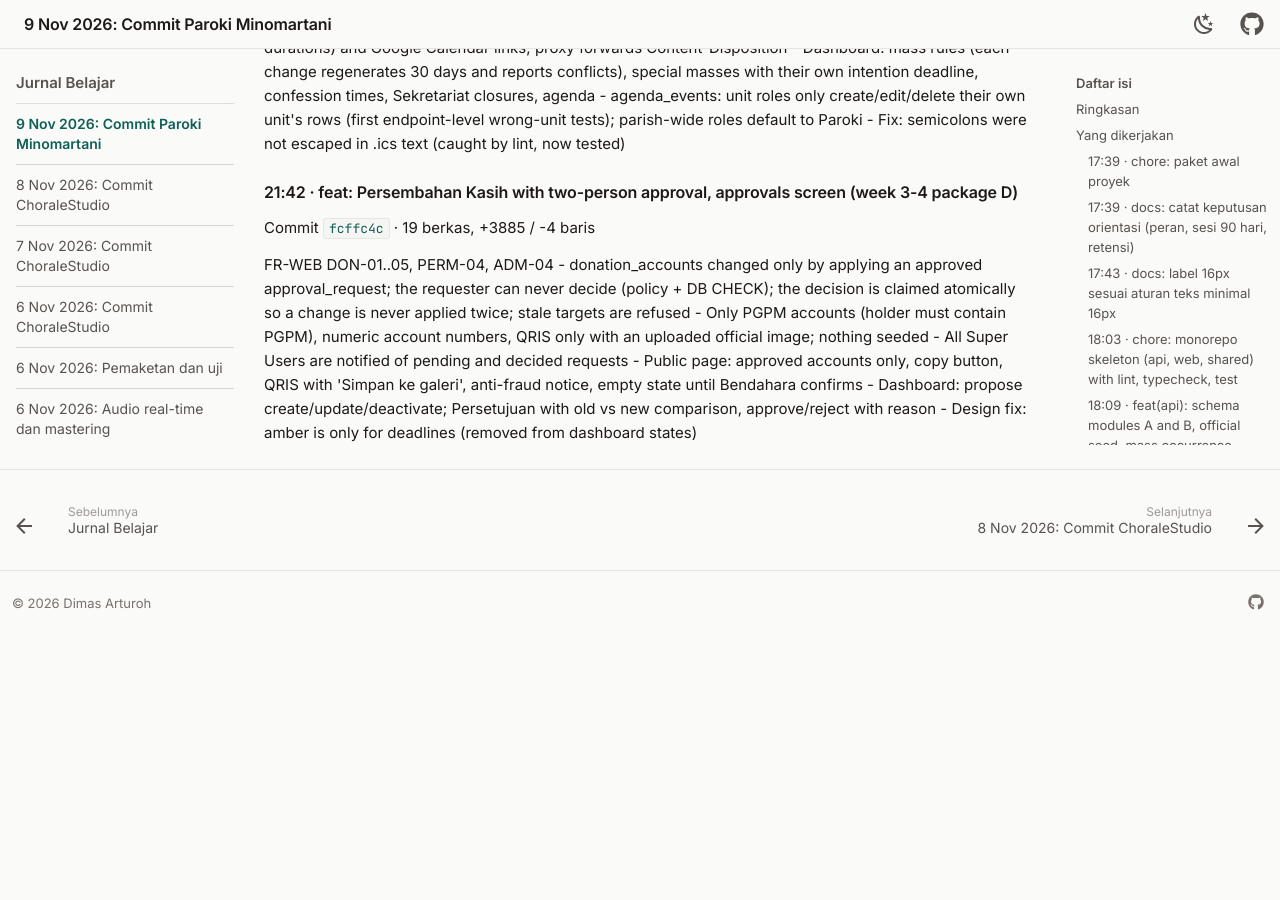
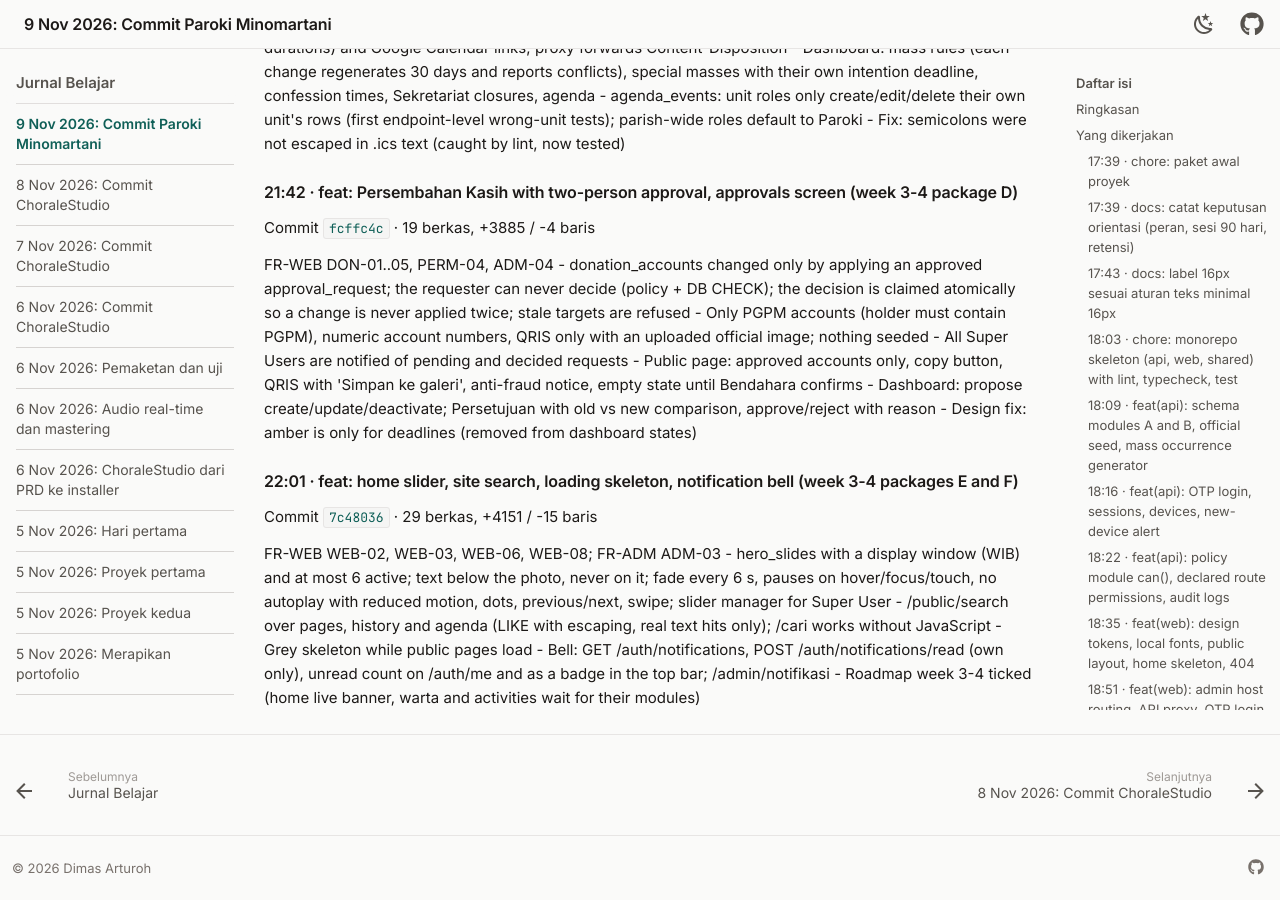
Before and after one commit to dimasarturoh15/dimasarturoh15.github.io, an MkDocs documentation site: the page built from docs/journal/2026-11-09-paroki-minomartani-commit.md, in a window 1280 px wide and 900 px high, scrolled down 4289 px. Built offline with MkDocs 1.6.1 and Material for MkDocs 9.7.7, drawn with Linux system fonts in a browser that asks for light colours; before the commit the page ends 4924 px from its top, so only the background shows below that; some of the changed text lies outside the part shown.

Commit message:
docs: sync Paroki Minomartani commit 7c48036

```diff
--- a/docs/journal/2026-11-09-paroki-minomartani-commit.md
+++ b/docs/journal/2026-11-09-paroki-minomartani-commit.md
@@ -1,12 +1,12 @@
-# 9 November 2026: Catatan commit Paroki Minomartani (18 commit)
+# 9 November 2026: Catatan commit Paroki Minomartani (19 commit)
 
 Halaman ini dibuat otomatis dari riwayat Git [Paroki Minomartani](../projects/paroki-minomartani.md) setiap kali ada commit. Isinya adalah pesan commit apa adanya.
 
 ## Ringkasan
 
-- Jumlah commit: 18
-- Perubahan: 388 berkas, +52016 / -170 baris
-- Rentang waktu: 17:39 sampai 21:42
+- Jumlah commit: 19
+- Perubahan: 417 berkas, +56167 / -185 baris
+- Rentang waktu: 17:39 sampai 22:01
 
 ## Yang dikerjakan
 
@@ -237,3 +237,19 @@ FR-WEB DON-01..05, PERM-04, ADM-04
 - Dashboard: propose create/update/deactivate; Persetujuan with old vs new
   comparison, approve/reject with reason
 - Design fix: amber is only for deadlines (removed from dashboard states)
+
+### 22:01 · feat: home slider, site search, loading skeleton, notification bell (week 3-4 packages E and F)
+
+Commit [`7c48036`](https://github.com/dimasarturoh15/paroki-minomartani/commit/7c48036258d343463e9e21e29576a4e144bbaf42) · 29 berkas, +4151 / -15 baris
+
+FR-WEB WEB-02, WEB-03, WEB-06, WEB-08; FR-ADM ADM-03
+- hero_slides with a display window (WIB) and at most 6 active; text below the
+  photo, never on it; fade every 6 s, pauses on hover/focus/touch, no autoplay
+  with reduced motion, dots, previous/next, swipe; slider manager for Super User
+- /public/search over pages, history and agenda (LIKE with escaping, real text
+  hits only); /cari works without JavaScript
+- Grey skeleton while public pages load
+- Bell: GET /auth/notifications, POST /auth/notifications/read (own only),
+  unread count on /auth/me and as a badge in the top bar; /admin/notifikasi
+- Roadmap week 3-4 ticked (home live banner, warta and activities wait for
+  their modules)
```
Also changed, not shown: docs/index.md (+1 -1 lines), docs/journal/index.md (+2 -2 lines), docs/projects/paroki-minomartani.md (+1 -0 lines).
